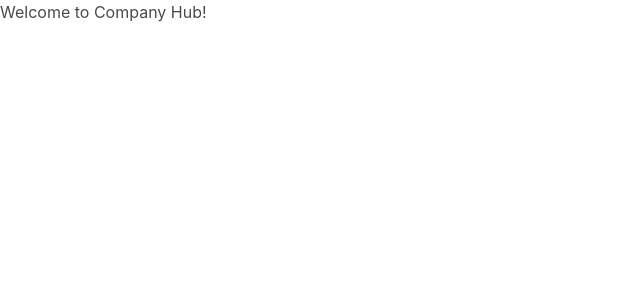
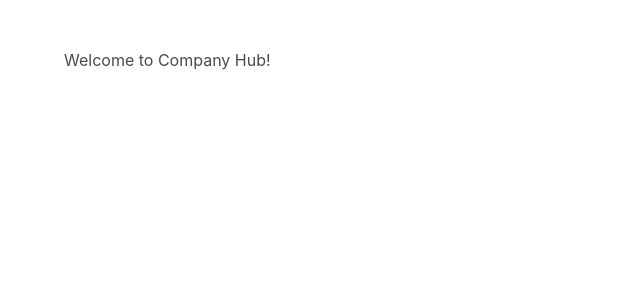
Before and after one commit to Annatsu/company-hub, a React (Create React App) app in the folder client/: page / in a window 1280 px wide. Shown: the top 300 px of the page, without its empty margins (0-640 px from the left). Built offline with nearby package versions, Linux system fonts and the light colour scheme.

Commit message:
Change ApplicationFrame with general application structure

```diff
--- a/client/src/components/ApplicationFrame.js
+++ b/client/src/components/ApplicationFrame.js
@@ -1,11 +1,17 @@
 // React
 import React from 'react';
-import styled from '@emotion/styled';
+import PropTypes from 'prop-types';
 
-const ApplicationFrameContainer = styled.div``;
+const ApplicationFrame = ({ children, ...rest }) => {
+  return (
+    <section className='section' {...rest}>
+      <div className='container'>{children}</div>
+    </section>
+  );
+};
 
-const ApplicationFrame = (props) => {
-  return <ApplicationFrameContainer {...props} />;
+ApplicationFrame.propTypes = {
+  children: PropTypes.node,
 };
 
 export default ApplicationFrame;
```
